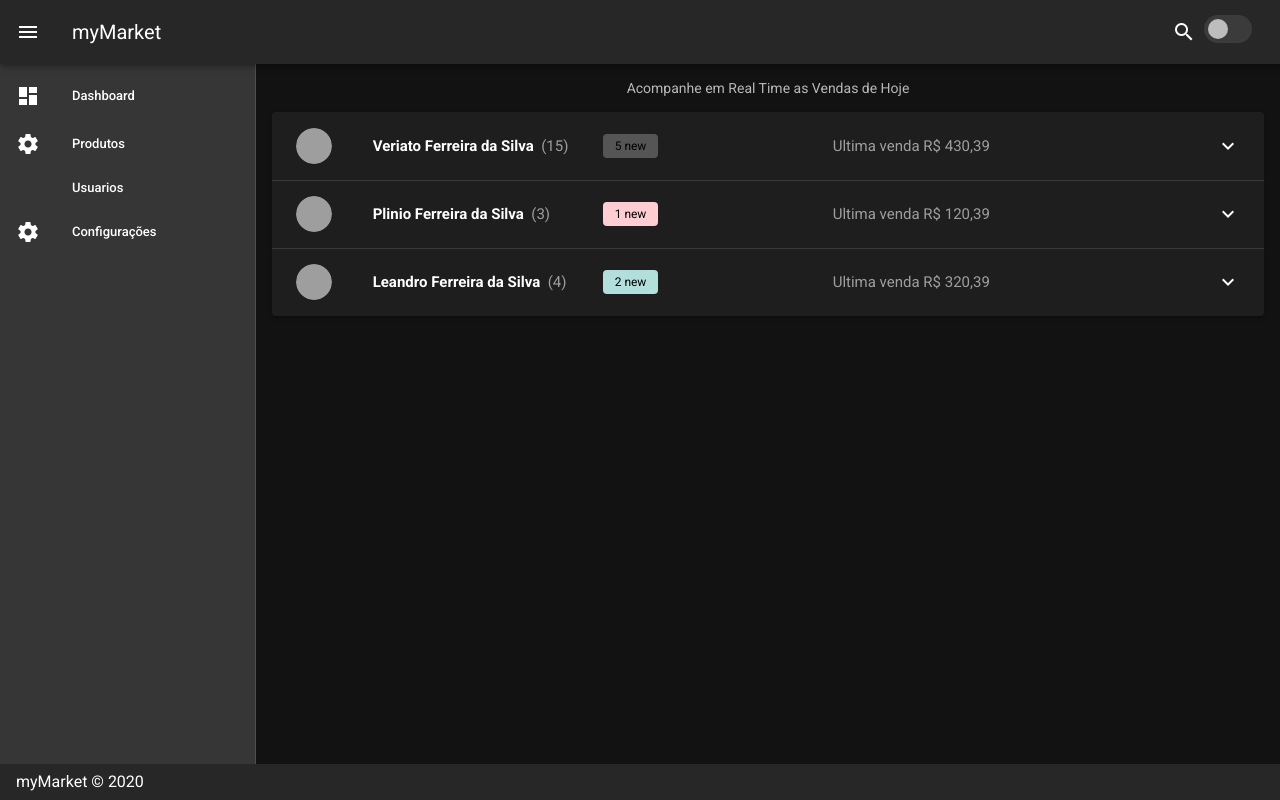
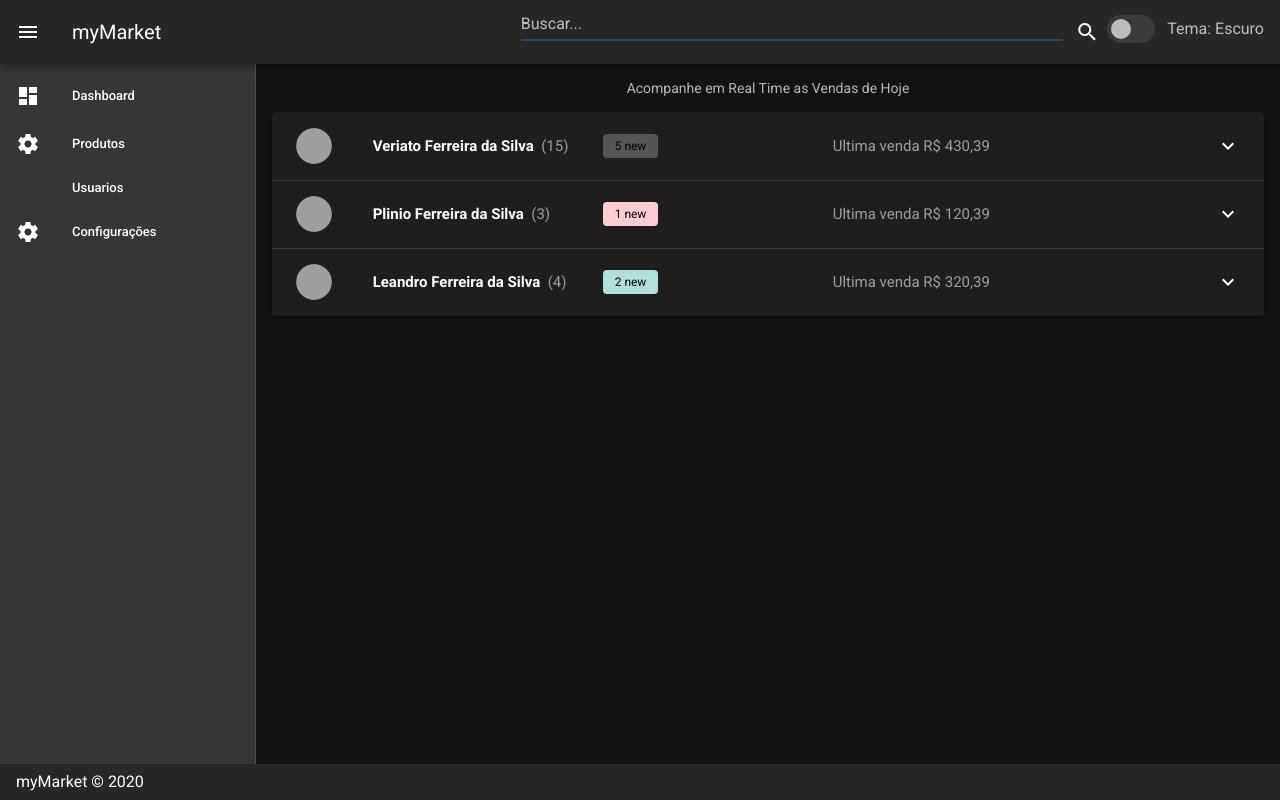
Before and after one commit to mymarket-retaguarda/rp_front, a Vue app: page / in a window 1280 px wide. Built offline with nearby package versions, Linux system fonts and the light colour scheme; grey boxes are pictures that could not be loaded.

Commit message:
Insert Search and label in Change Theme

```diff
--- a/src/App.vue
+++ b/src/App.vue
@@ -42,6 +42,12 @@
       <v-toolbar-title>myMarket</v-toolbar-title>
 
       <v-spacer></v-spacer>
+      <v-text-field
+        style="margin-top: 5px;"
+        color="info"
+        loading
+        label="Buscar..."
+      ></v-text-field>
       <v-btn icon>
         <v-icon>mdi-magnify</v-icon>
       </v-btn>
@@ -51,6 +57,7 @@
         v-model="ChangeTheme"
         inset
         :v-on="chengeTheme()"
+        :label="`Tema: ${theme}`"
       ></v-switch>
     </div>
     </v-app-bar>
@@ -78,6 +85,8 @@ export default {
   data: () => ({
     drawer: null,
     ChangeTheme: false,
+    theme: '',
+    search: ''
   }),
   created() {
       this.$vuetify.theme.dark = this.ChangeTheme;
@@ -88,8 +97,10 @@ export default {
     chengeTheme() {
       if(this.ChangeTheme === false) {
         this.$vuetify.theme.dark = true
+        this.theme = 'Escuro'
       } else {
         this.$vuetify.theme.dark = false
+        this.theme = 'Claro'
       }
     }
   }
```
